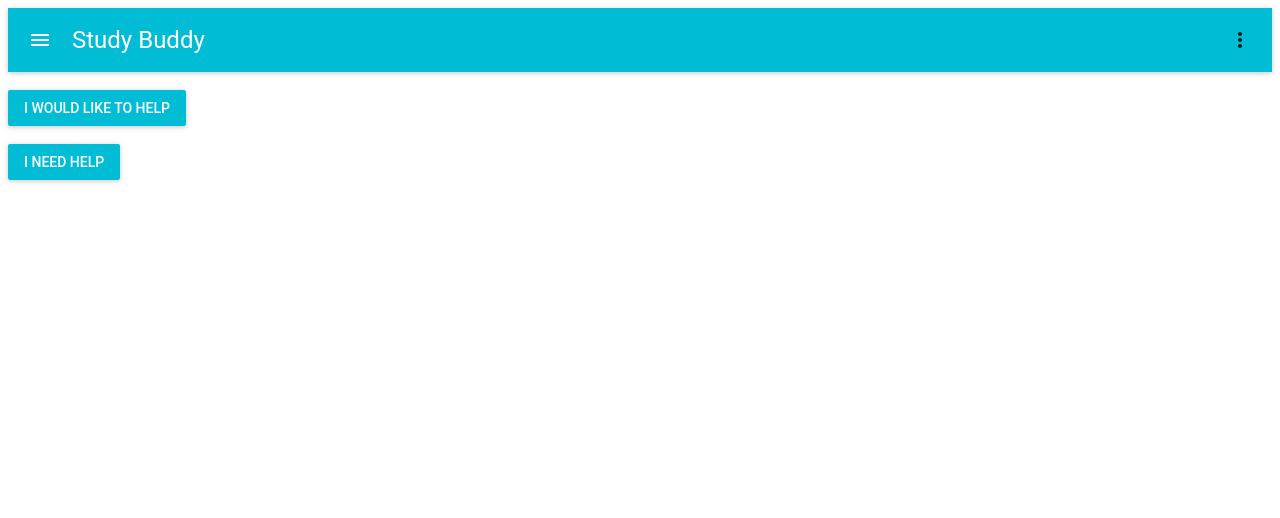
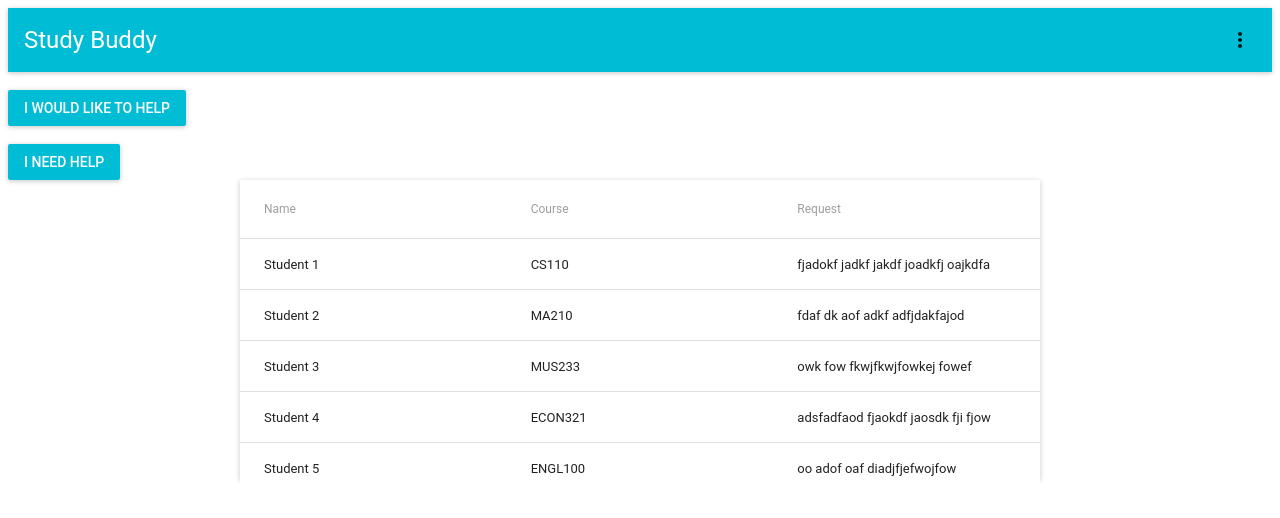
Before and after one commit to Forecast-StudyBuddy/StudyBuddy.Web, a React (Create React App) app: page / in a window 1280 px wide. Shown: the top 518 px of the page. Built offline with nearby package versions, Linux system fonts and the light colour scheme; no server answers.

Commit message:
add request details and allow accept request

```diff
--- a/src/components/Dashboard.jsx
+++ b/src/components/Dashboard.jsx
@@ -2,6 +2,7 @@ import React, { Component } from 'react'
 import RaisedButton from 'material-ui/RaisedButton'
 import OfferHelpForm from './OfferHelpForm'
 import NeedHelpForm from './NeedHelpForm'
+import RequestsCard from './RequestsCard'
 
 class Dashboard extends Component {
   constructor (props) {
@@ -10,7 +11,34 @@ class Dashboard extends Component {
     this.state = {
       isUserHelping: false,
       isEditingWantToHelpForm: false,
-      isEditingNeedHelpForm: false
+      isEditingNeedHelpForm: false,
+      requests:[
+        {name: 'Student 1',
+            course: 'CS110',
+            text: 'fjadokf jadkf jakdf joadkfj oajkdfa ',
+            status: 'Finished'
+        },
+        {name: 'Student 2',
+            course: 'MA210',
+            text: 'fdaf dk aof adkf adfjdakfajod ',
+            status: 'Finished'
+        },
+        {name: 'Student 3',
+            course: 'MUS233',
+            text: 'owk fow fkwjfkwjfowkej fowef ',
+            status: 'Finished'
+        },
+        {name: 'Student 4',
+            course: 'ECON321',
+            text: 'adsfadfaod fjaokdf jaosdk fji fjow ',
+            status: 'Finished'
+        },
+        {name: 'Student 5',
+            course: 'ENGL100',
+            text: 'oo adof oaf diadjfjefwojfow  ',
+            status: 'Finished'
+        },
+      ]
     }
   }
 
@@ -30,6 +58,10 @@ class Dashboard extends Component {
         this.setState({ isEditingNeedHelpForm: false })
     }
 
+    onAcceptRequest = () => {
+
+    }
+
   render () {
     const {isEditingWantToHelpForm, isEditingNeedHelpForm} = this.state
     return (
@@ -39,6 +71,8 @@ class Dashboard extends Component {
         <br/>
         <br/>
         <RaisedButton label="I need help" primary onClick={this.onClickNeedHelp} />
+        <RequestsCard areAcceptedRequests={false} allowAccept={true} onCellClick={this.onCellClick} requests={this.state.requests}
+        onAccept={this.onAcceptRequest}/>
         <OfferHelpForm shouldOpen={isEditingWantToHelpForm} onFinishFillingWantToHelpForm={this.onFinishFillingWantToHelpForm}/>
         <NeedHelpForm shouldOpen={isEditingNeedHelpForm} onFinishFillingWantToHelpForm={this.onFinishFillingNeedHelpForm}/>
       </div>
--- a/src/components/Header.jsx
+++ b/src/components/Header.jsx
@@ -22,7 +22,8 @@ const MenuIcon = props => (
 class Header extends Component {
   render () {
     return (
-      <AppBar title="Study Buddy" iconElementRight={<MenuIcon />}/>
+      <AppBar title="Study Buddy" iconElementLeft={<div/>} iconElementRight={<MenuIcon />}
+        onTitleClick={() => window.location = '/'}/>
     )
   }
 }
--- a/src/components/NeedHelpForm.jsx
+++ b/src/components/NeedHelpForm.jsx
@@ -54,7 +54,8 @@ class NeedHelpForm extends Component {
           style={{marginBottom: 16}}
         />
         <TextField
-          hintText="What do you need help with? (Please be as specific as you can, so helpers have a better idea of what you need help with)"
+          hintText="What do you need help with? (Please be as specific as you can,
+            so helpers have a better idea of what you need help with)"
           multiLine={true}
           rows={2}
           rowsMax={4}
--- a/src/components/Profile.jsx
+++ b/src/components/Profile.jsx
@@ -6,7 +6,18 @@ class Profile extends Component {
     super(props)
 
     this.state = {
-      isUserHelping: false
+      requests: [
+        {name: 'Darrell',
+          course: 'CS190',
+          text: 'I have no idea what to do with life.',
+          status: 'Finished'
+        },
+        {name: 'Gemma',
+          course: 'MA161',
+          text: 'This course is hard.',
+          status: 'Finished'
+        }
+      ]
     }
   }
 
@@ -14,9 +25,10 @@ class Profile extends Component {
     return (
       <div>
         <br/>
-        <RequestsCard areAcceptedRequests={false}/>
+        <RequestsCard areAcceptedRequests={false} allowAccept={false} requests={this.state.requests}/>
         <br/>
-        <RequestsCard areAcceptedRequests={true}/>
+        <RequestsCard areAcceptedRequests={true} allowAccept={false} requests={this.state.requests}/>
+        />
       </div>
     )
   }
--- /dev/null
+++ b/src/components/RequestDetail.jsx
@@ -0,0 +1,42 @@
+import React, { Component } from 'react'
+import FlatButton from 'material-ui/FlatButton'
+import Dialog from 'material-ui/Dialog'
+
+class RequestDetail extends Component {
+  render () {
+    const { shouldOpen, request, allowAccept, onAccept } = this.props
+
+    var actions = [
+      <FlatButton
+        label="Close"
+        primary={true}
+        onClick={this.props.onClose}
+      />
+    ]
+
+    if (allowAccept) {
+      actions.push(<FlatButton
+        label="Accept"
+        secondary
+        onClick={onAccept}
+      />)
+    }
+
+    return (
+      <Dialog
+        title="I need help"
+        actions={actions}
+        modal={true}
+        open={shouldOpen}
+      >
+        Request
+        <br/>
+        {request && request.course}
+        <br/>
+        {request && request.text}
+      </Dialog>
+    )
+  }
+}
+
+export default RequestDetail
--- a/src/components/RequestsCard.jsx
+++ b/src/components/RequestsCard.jsx
@@ -8,6 +8,7 @@ import {
   TableRow,
   TableRowColumn
 } from 'material-ui/Table'
+import RequestDetail from './RequestDetail'
 
 const style = {
   height: 300,
@@ -22,22 +23,26 @@ class RequestsCard extends Component {
     super(props)
 
     this.state = {
-      requests: [
-        {name: 'Darrell',
-          course: 'CS190',
-          request: 'I have no idea what to do with life.',
-          status: 'Finished'
-        }
-      ]
+      currentViewCellIndex: null
     }
   }
 
+  onCellClick = row => {
+      this.setState({ currentViewCellIndex: row })
+  }
+
+  onCloseRequestDetail = () => {
+      this.setState({ currentViewCellIndex: null})
+  }
+
   render () {
-    const { areAcceptedRequests } = this.props
+    const { areAcceptedRequests, requests, allowAccept, onAccept } = this.props
+    const { currentViewCellIndex } = this.state
 
     return (
+      <div>
         <Paper style={style} zDepth={1} >
-        <Table selectable={false}>
+          <Table selectable onCellClick={this.onCellClick}>
             <TableHeader displaySelectAll={false} adjustForCheckbox={false} enableSelectAll={false}>
               <TableRow>
                 <TableHeaderColumn>Name</TableHeaderColumn>
@@ -49,11 +54,11 @@ class RequestsCard extends Component {
               </TableRow>
             </TableHeader>
             <TableBody displayRowCheckbox={false}>
-            {this.state.requests.map(request =>
+              {requests.map(request =>
                 <TableRow>
                   <TableRowColumn>{request.name}</TableRowColumn>
                   <TableRowColumn>{request.course}</TableRowColumn>
-                <TableRowColumn>{request.request}</TableRowColumn>
+                  <TableRowColumn>{request.text}</TableRowColumn>
                   {areAcceptedRequests &&
                     <TableRowColumn>{request.status}</TableRowColumn>
                   }
@@ -62,6 +67,10 @@ class RequestsCard extends Component {
             </TableBody>
           </Table>
         </Paper>
+        <RequestDetail shouldOpen={currentViewCellIndex !== null} allowAccept={allowAccept} request={requests[currentViewCellIndex]}
+          onClose={this.onCloseRequestDetail} onAccept={() => {onAccept()
+          this.onCloseRequestDetail()}} />
+      </div>
     )
   }
 }
```
Lines whose indentation alone changed are shown as unchanged.
